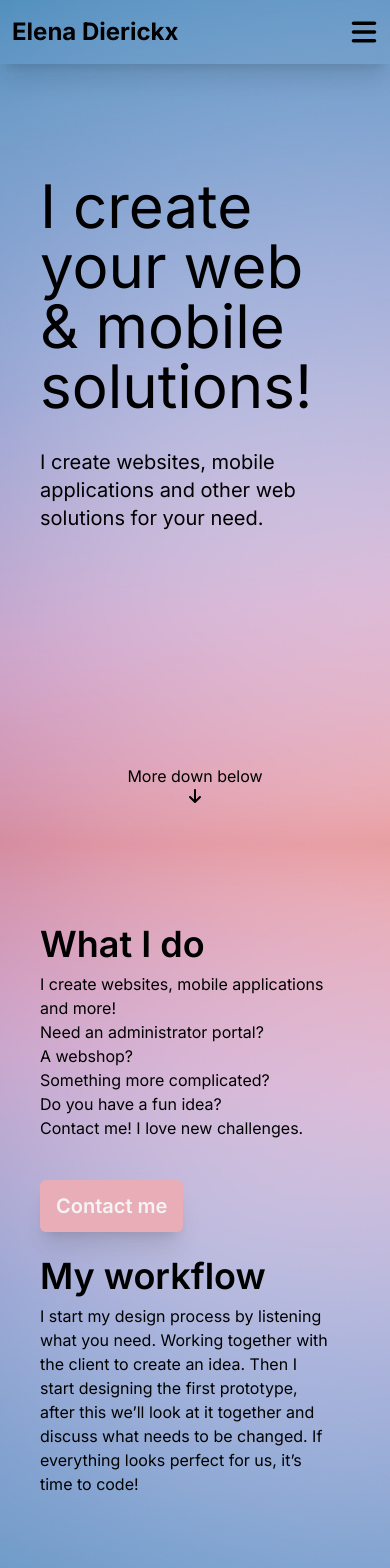
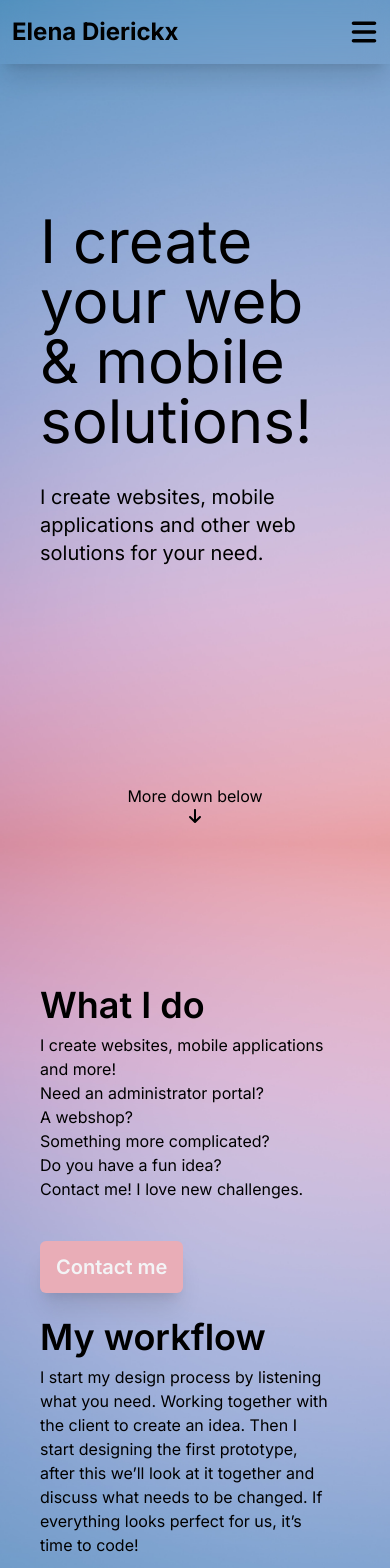
Before and after one commit to ElenaDierickx/Portfolio-Next, a Next.js app: page / in a window 390 px wide. Shown: the top 1568 px of the page. Built offline with nearby package versions, Linux system fonts and the light colour scheme.

Commit message:
responsiveness

```diff
--- a/pages/components/start.js
+++ b/pages/components/start.js
@@ -3,17 +3,25 @@ import { faArrowDown } from "@fortawesome/free-solid-svg-icons";
 
 export default function Start() {
     return (
-        <div id="home" className="h-[100vh] flex flex-col justify-between bg-pinkblue bg-cover bg-center ">
-            <div className="md:mx-20 mx-10 pt-44">
-                <h2 className="lg:text-8xl lg:w-[54rem] md:w-[40rem] md:text-7xl text-6xl sm:w-[34rem] ">I create your web & mobile solutions!</h2>
+        <div id="home" className="h-[100vh] flex flex-col bg-pinkblue bg-cover bg-center ">
+            <div className="basis-3/12" />
+            <div className="basis-9/12">
+                <div className="md:mx-20 mx-10 h-full justify-between flex flex-col">
+                    <div>
+                        <h2 className="lg:text-8xl lg:w-[54rem] md:w-[40rem] md:text-7xl text-6xl sm:w-[34rem] ">
+                            I create your web & mobile solutions!
+                        </h2>
                         <p className="mt-8 lg:text-3xl lg:w-[40rem] md:text-2xl md:w-[30rem] sm:w-[26rem] text-xl">
                             I create websites, mobile applications and other web solutions for your need.
                         </p>
                     </div>
-            <a className="w-full items-center flex flex-col mb-10" href="#what-i-do">
+
+                    <a className="w-full items-center flex flex-col mb-5" href="#what-i-do">
                         <p>More down below</p>
                         <FontAwesomeIcon className="w-4 h-4" icon={faArrowDown} />
                     </a>
                 </div>
+            </div>
+        </div>
     );
 }
--- a/pages/components/whatIDo.js
+++ b/pages/components/whatIDo.js
@@ -2,8 +2,10 @@ import ContactButton from "./contactButton";
 
 export default function WhatIDo() {
     return (
-        <div id="what-i-do" className="h-[100vh] flex sm:flex-row flex-col sm:justify-between bg-bluepink bg-cover bg-center ">
-            <div className="md:ml-20 ml-10 sm:pt-44 pt-20 sm:w-2/4 w-3/4">
+        <div id="what-i-do" className="h-[100vh] flex flex-col bg-bluepink bg-cover bg-center ">
+            <div className="basis-2/12"></div>
+            <div className="basis-10/12 flex sm:flex-row flex-col sm:justify-between">
+                <div className="md:ml-20 ml-10 sm:w-2/4 w-3/4">
                     <h3 className="font-semibold xl:text-7xl lg:text-6xl md:text-5xl text-4xl">What I do</h3>
                     <div className="sm:pt-5 pt-2 w-full xl:text-2xl lg:text-xl md:text-lg">
                         <p>I create websites, mobile applications and more!</p>
@@ -15,13 +17,14 @@ export default function WhatIDo() {
                     </div>
                     <ContactButton className="mt-10" />
                 </div>
-            <div className="md:mr-20 sm:mr-10 mr-0 sm:ml-0 ml-10 pt-6 sm:pt-[30rem] sm:w-2/4 w-3/4">
+                <div className="md:mr-20 sm:mr-10 mr-0 sm:ml-0 ml-10 pt-6 sm:w-2/4 w-3/4 sm:h-3/4 justify-end flex flex-col">
                     <h4 className="font-semibold xl:text-7xl lg:text-6xl md:text-5xl text-4xl">My workflow</h4>
                     <p className="sm:pt-5 pt-2 w-full xl:text-2xl lg:text-xl md:text-lg">
-                    I start my design process by listening what you need. Working together with the client to create an idea. Then I start designing
-                    the first prototype, after this we’ll look at it together and discuss what needs to be changed. If everything looks perfect for
-                    us, it’s time to code!
+                        I start my design process by listening what you need. Working together with the client to create an idea. Then I start
+                        designing the first prototype, after this we’ll look at it together and discuss what needs to be changed. If everything looks
+                        perfect for us, it’s time to code!
                     </p>
+                </div>
             </div>
         </div>
     );
--- a/pages/index.js
+++ b/pages/index.js
@@ -11,6 +11,7 @@ export default function Home() {
     const [displayNav, setDisplayNav] = useState("hidden");
 
     function toggleNav() {
+        console.log("d");
         if (displayNav === "hidden") {
             setDisplayNav("block");
         } else {
@@ -28,7 +29,7 @@ export default function Home() {
 
             <main className="h-full w-full font-inter">
                 <div className="h-full w-full">
-                    <NavbarPopup displayNav={displayNav} barsPress={toggleNav} />
+                    <NavbarPopup displayNav={displayNav} onPress={toggleNav} />
                     <Navbar barsPress={toggleNav} />
                     <Start />
                     <WhatIDo />
```
Lines whose indentation alone changed are shown as unchanged.
